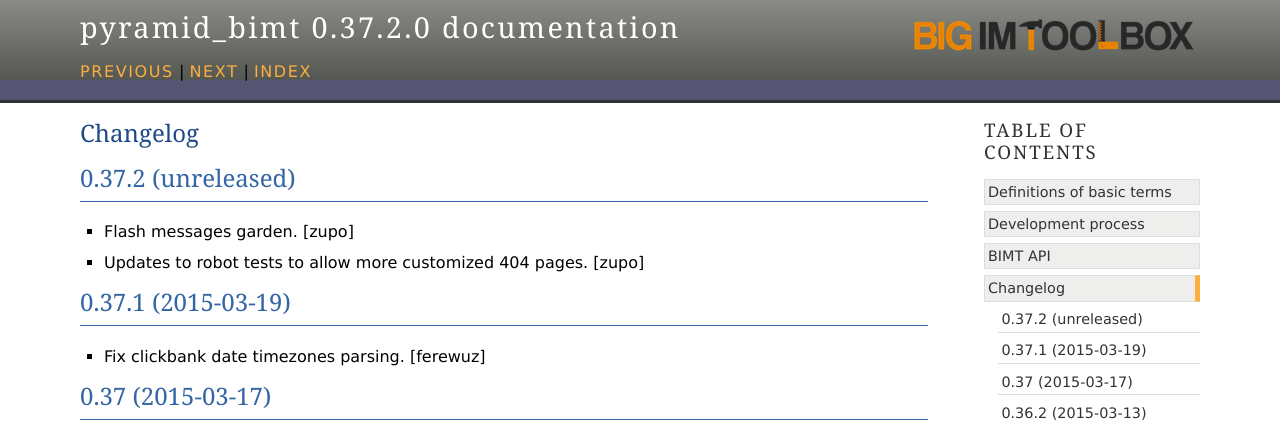
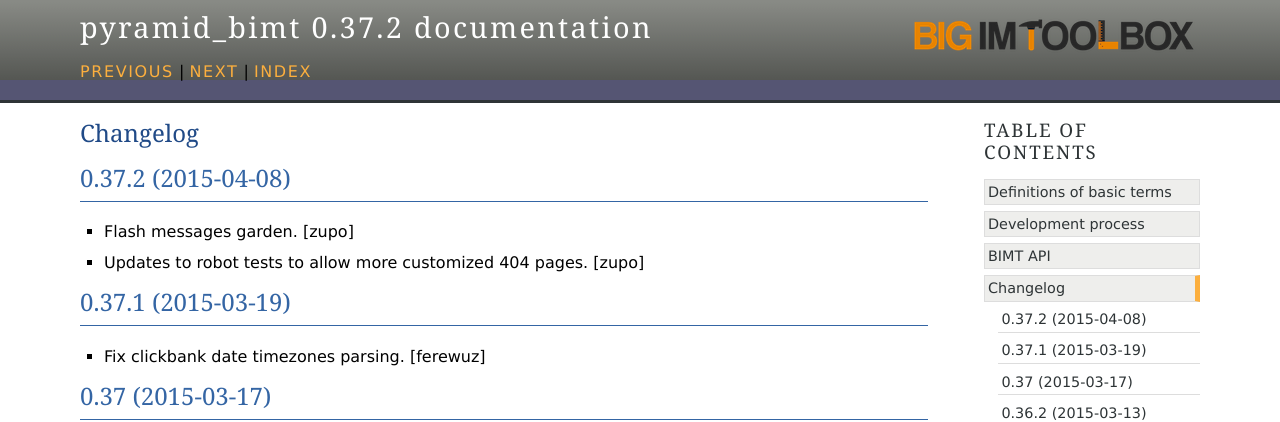
Before and after one commit to persho/pyramid_bimt, a Sphinx documentation site: the page built from docs/CHANGELOG.rst, in a window 1280 px wide and 900 px high. Shown: the top 422 px of the window. Built offline with Sphinx 7.4.7, drawn with Linux system fonts in a browser that asks for light colours.

Commit message:
Preparing release 0.37.2

```diff
--- a/docs/CHANGELOG.rst
+++ b/docs/CHANGELOG.rst
@@ -2,7 +2,7 @@ Changelog
 =========
 
 
-0.37.2 (unreleased)
+0.37.2 (2015-04-08)
 -------------------
 
 - Flash messages garden.
--- a/setup.py
+++ b/setup.py
@@ -18,7 +18,7 @@ long_description = \
 
 setup(
     name='pyramid_bimt',
-    version='0.37.2.dev0',
+    version='0.37.2',
     description='Base package for BIMT apps.',
     long_description=long_description,
     classifiers=[
```
